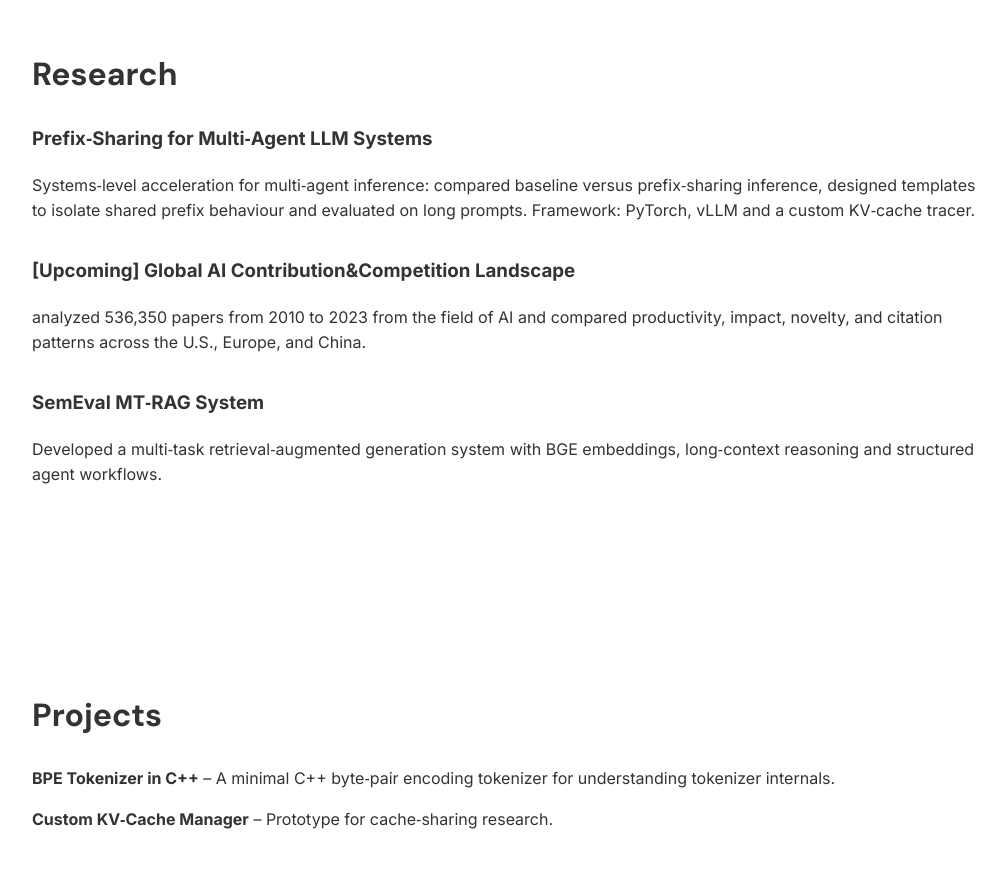
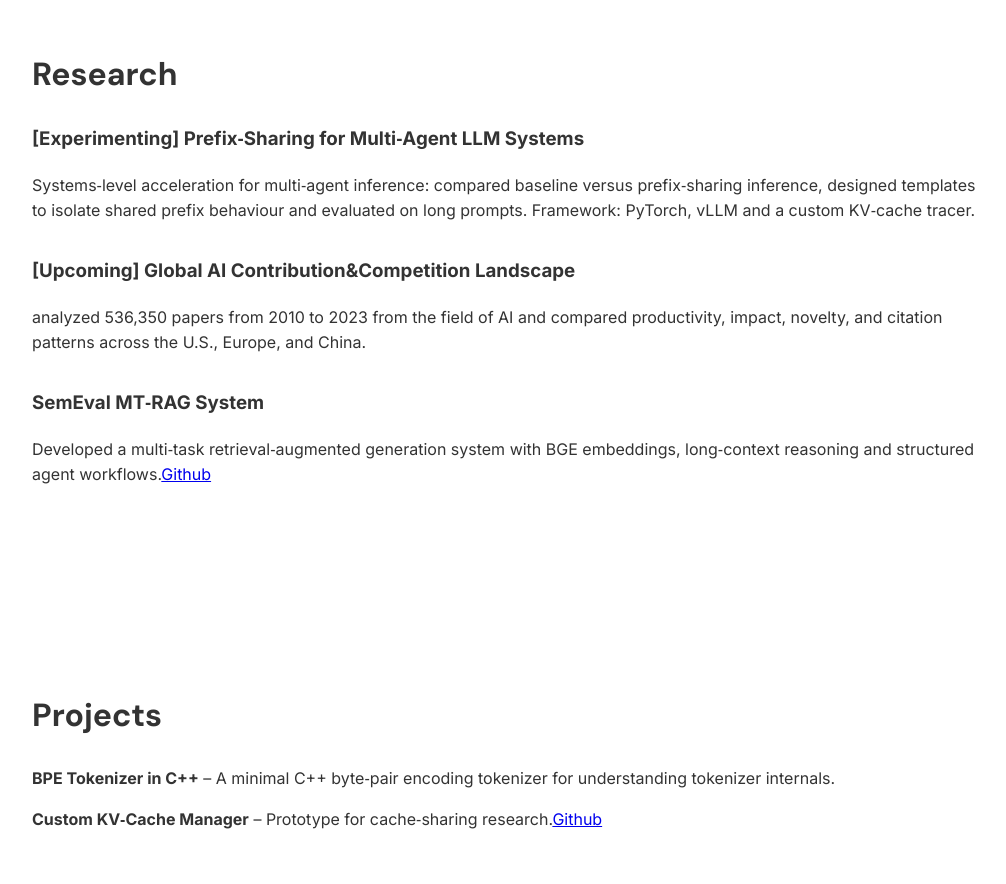
Before and after one commit to Sendoh-code/Sendoh-code.github.io, a plain HTML site: page index.html in a window 1280 px wide. Shown: the part 1180-2064 px from the top of the page, without its empty margins (128-1134 px from the left). Drawn offline with Linux system fonts and the light colour scheme.

Commit message:
update github repository

```diff
--- a/index.html
+++ b/index.html
@@ -56,7 +56,7 @@
       <div class="container">
         <h2>Research</h2>
         <div class="item">
-          <h3>Prefix‑Sharing for Multi‑Agent LLM Systems</h3>
+          <h3>[Experimenting] Prefix‑Sharing for Multi‑Agent LLM Systems</h3>
           <p>Systems‑level acceleration for multi‑agent inference: compared baseline versus prefix‑sharing inference, designed templates to isolate shared prefix behaviour and evaluated on long prompts. Framework: PyTorch, vLLM and a custom KV‑cache tracer.</p>
         </div>
 
@@ -66,7 +66,7 @@
         </div>
         <div class="item">
           <h3>SemEval MT‑RAG System</h3>
-          <p>Developed a multi‑task retrieval‑augmented generation system with BGE embeddings, long‑context reasoning and structured agent workflows.</p>
+          <p>Developed a multi‑task retrieval‑augmented generation system with BGE embeddings, long‑context reasoning and structured agent workflows.<a href="https://github.com/Sendoh-code/Multi-round-RAG">Github</a></p>
         </div>
       </div>
     </section>
@@ -76,7 +76,7 @@
         <h2>Projects</h2>
         <ul class="project-list">
           <li><strong>BPE Tokenizer in C++</strong> – A minimal C++ byte‑pair encoding tokenizer for understanding tokenizer internals.</li>
-          <li><strong>Custom KV‑Cache Manager</strong> – Prototype for cache‑sharing research.</li>
+          <li><strong>Custom KV‑Cache Manager</strong> – Prototype for cache‑sharing research.<a href="https://github.com/Sendoh-code/Mini-vLLM">Github</a></li>
         </ul>
       </div>
     </section>
```
